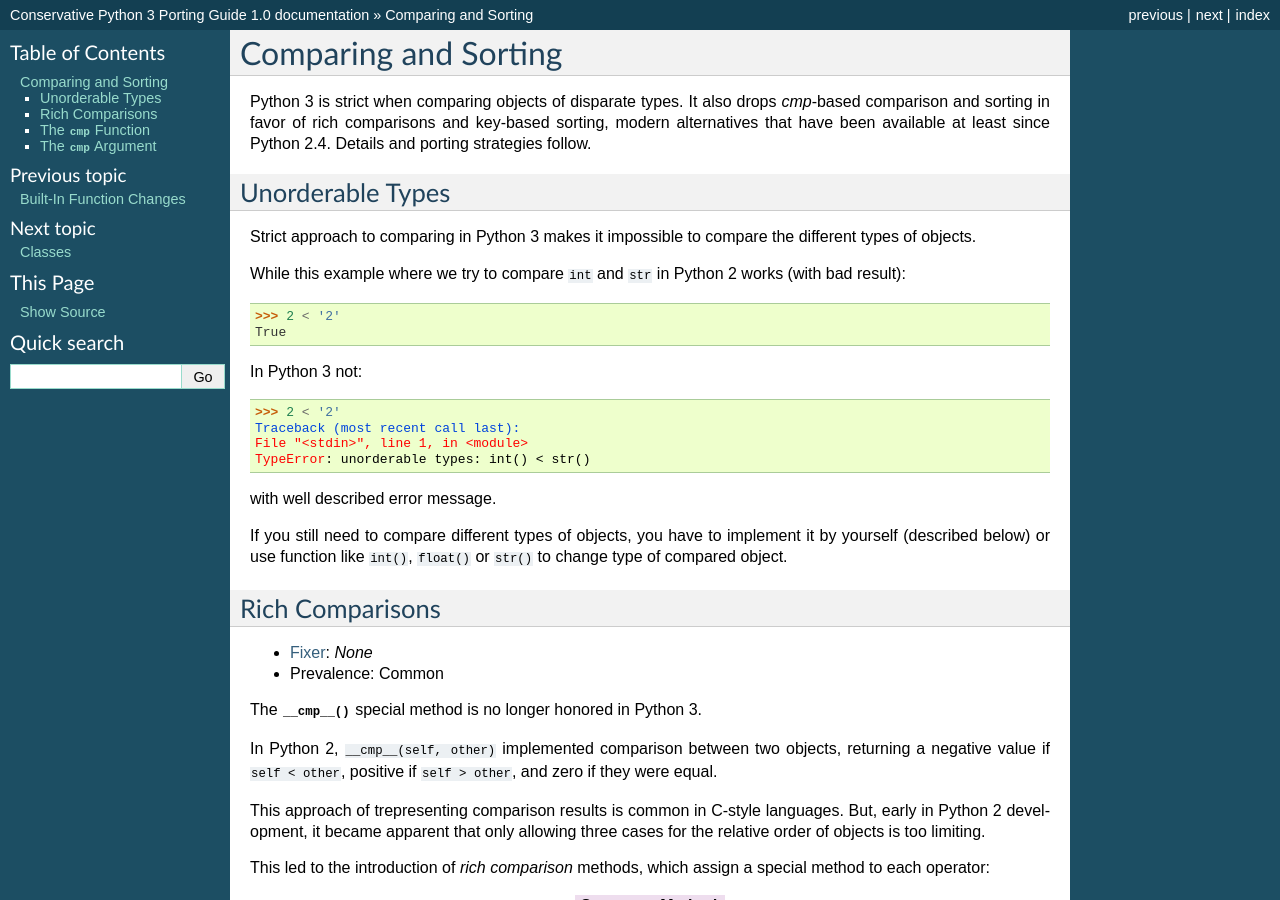
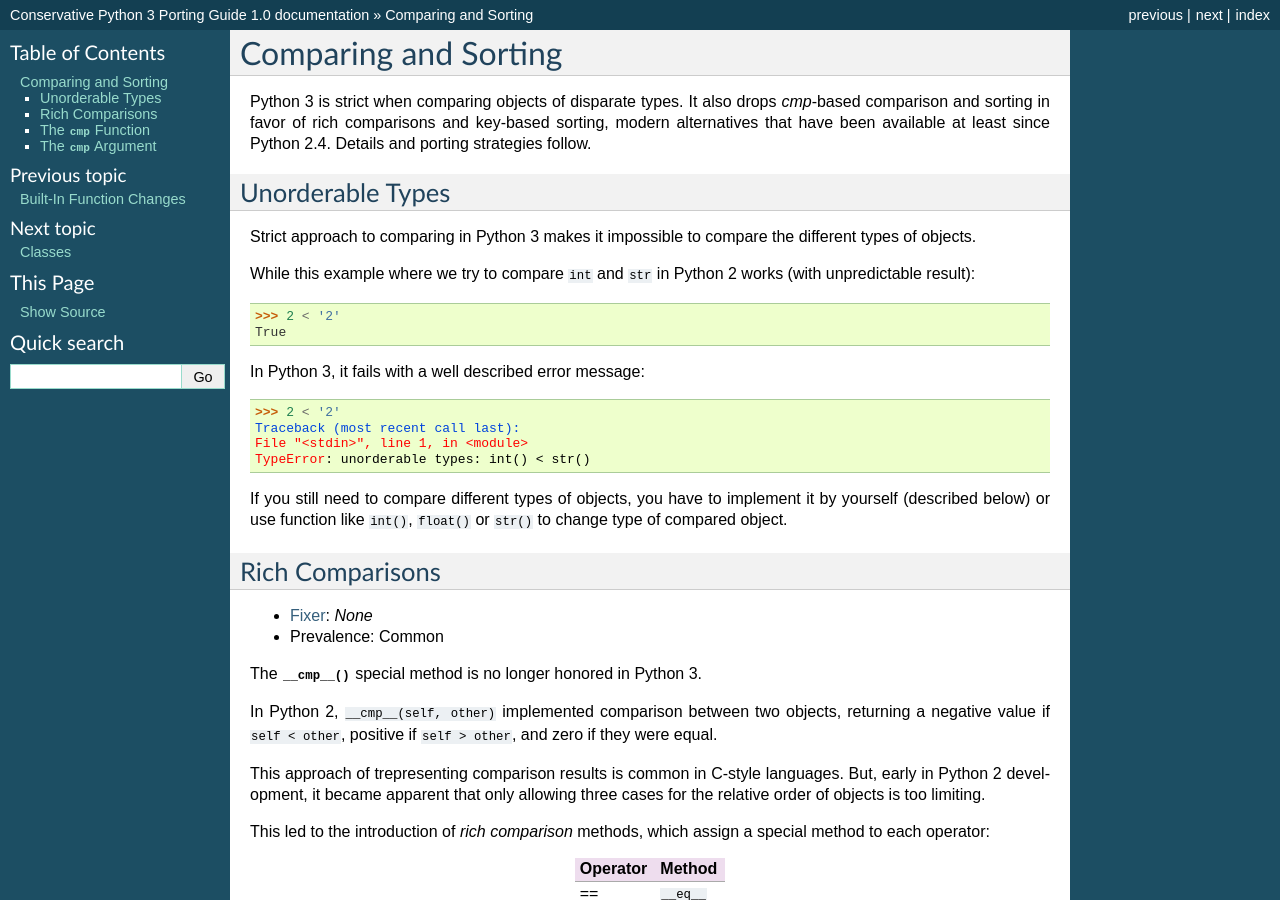
Before and after one commit to fedora-python/portingguide, a Sphinx documentation site: the page built from source/comparisons.rst, in a window 1280 px wide and 900 px high. Built offline with Sphinx 7.4.7, drawn with Linux system fonts in a browser that asks for light colours.

Commit message:
Changes after review.

```diff
--- a/source/comparisons.rst
+++ b/source/comparisons.rst
@@ -14,19 +14,17 @@
 different types of objects.
 
 While this example where we try to compare ``int`` and ``str`` in Python 2
-works (with bad result)::
+works (with unpredictable result)::
 
     >>> 2 < '2'
     True
 
-In Python 3 not::
+In Python 3, it fails with a well described error message::
 
     >>> 2 < '2'
     Traceback (most recent call last):
     File "<stdin>", line 1, in <module>
     TypeError: unorderable types: int() < str()
-
-with well described error message.
 
 If you still need to compare different types of objects, you have to
 implement it by yourself (described below) or use function like ``int()``,
```
